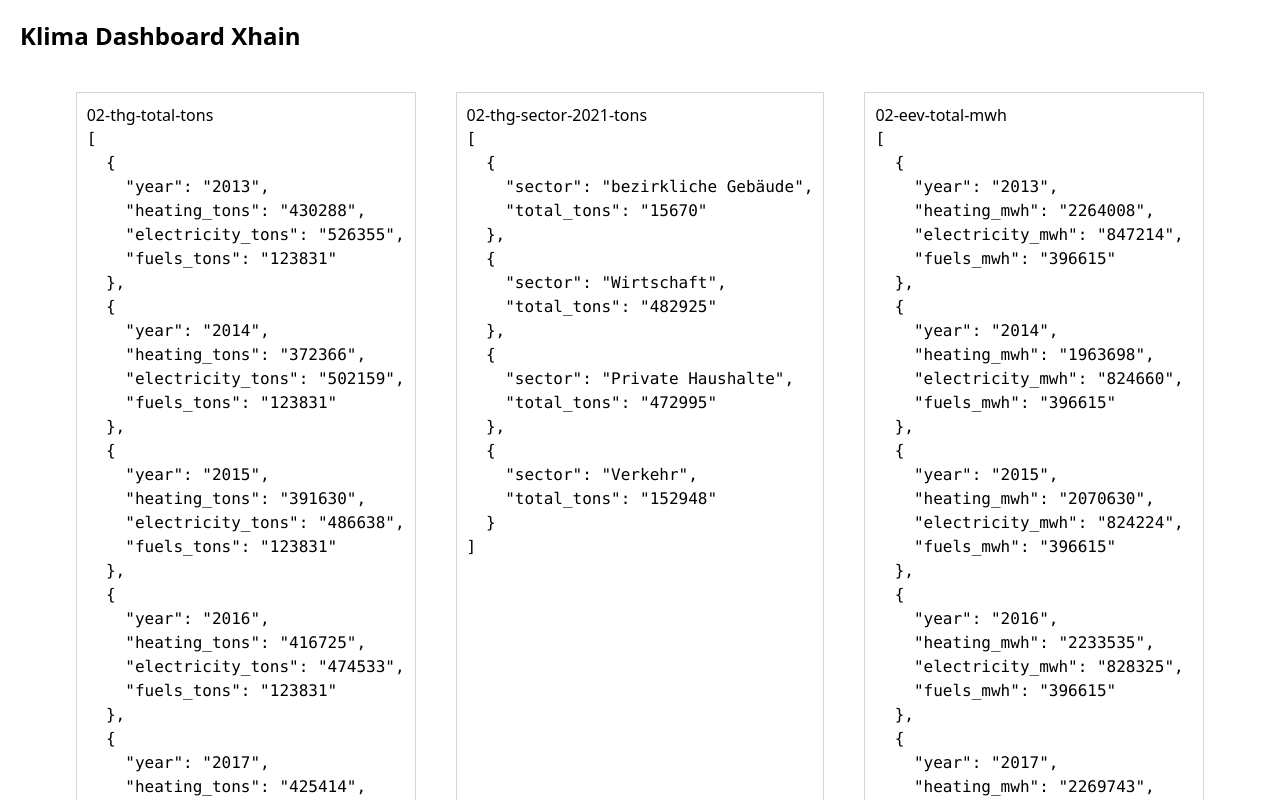
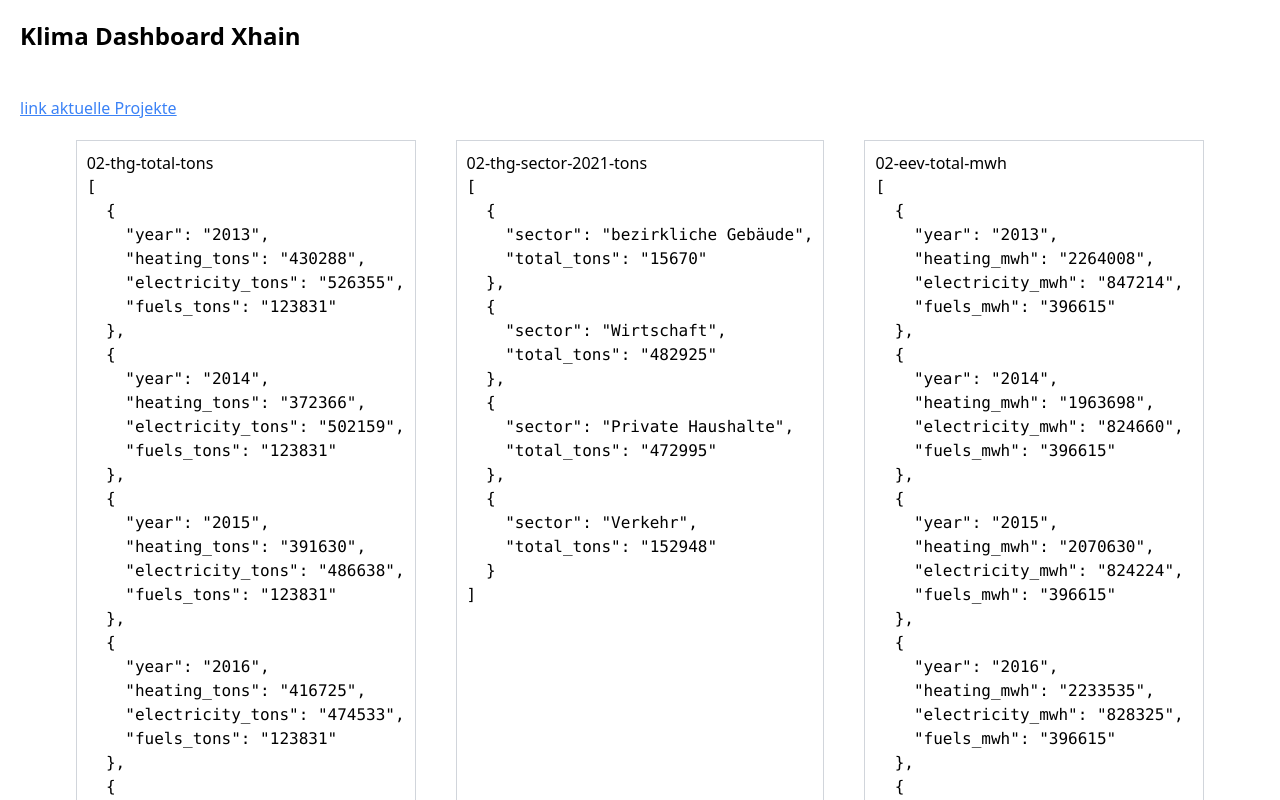
Before and after one commit to technologiestiftung/klima-dashboard-xhain, a React (Vite) app: page / in a window 1280 px wide. Shown: the top 800 px of the page. Built offline with nearby package versions, Linux system fonts and the light colour scheme.

Commit message:
feat: add routing and pages
Signed-off-by: Raphael Arce <raphael.arce@ts.berlin>

```diff
--- a/package.json
+++ b/package.json
@@ -19,6 +19,7 @@
 		"papaparse": "5.4.1",
 		"react": "18.3.1",
 		"react-dom": "18.3.1",
+		"react-router": "7.1.1",
 		"zustand": "5.0.2"
 	},
 	"devDependencies": {
--- a/src/App.tsx
+++ b/src/App.tsx
@@ -1,73 +1,31 @@
 import React from "react";
-import { useCsvStore } from "./store/useCsvStore";
-import DataCard from "./components/data-card";
+import { BrowserRouter, Routes, Route } from "react-router";
+import { routes } from "./routes/routes";
 
-const csvFiles = [
-	{ name: "02-thg-total-tons", path: "/data/02-thg-total-tons.csv" },
-	{
-		name: "02-thg-sector-2021-tons",
-		path: "/data/02-thg-sector-2021-tons.csv",
-	},
-	{
-		name: "02-eev-total-mwh",
-		path: "/data/02-eev-total-mwh.csv",
-	},
-	{
-		name: "02-eev-sector-2021-mwh",
-		path: "/data/02-eev-sector-2021-mwh.csv",
-	},
-	{
-		name: "02-heating-mix-2021",
-		path: "/data/02-heating-mix-2021.csv",
-	},
-	{
-		name: "02-modal-split-2018",
-		path: "/data/02-modal-split-2018.csv",
-	},
-	{
-		name: "02-traffic-2022-summarized",
-		path: "/data/02-traffic-2022-summarized.csv",
-	},
-	{
-		name: "02-traffic-2022",
-		path: "/data/02-traffic-2022.csv",
-	},
-	{
-		name: "03-reduction-path-scenario175-thg",
-		path: "/data/03-reduction-path-scenario175-thg.csv",
-	},
-	{
-		name: "03-rest-budget-thg-until-year",
-		path: "/data/03-rest-budget-thg-until-year.csv",
-	},
-	{
-		name: "03-trendscenario-thg-until2050",
-		path: "/data/03-trendscenario-thg-until2050.csv",
-	},
-	{
-		name: "04-hot-days",
-		path: "/data/04-hot-days.csv",
-	},
-	{
-		name: "04-medium-temperature",
-		path: "/data/04-medium-temperature.csv",
-	},
-];
-
-csvFiles.forEach((file) => {
-	useCsvStore.getState().loadCsv(file.name, file.path);
-});
+const pages: Record<string, { default: React.FC }> = import.meta.glob(
+	"./pages/**/*.tsx",
+	{ eager: true },
+);
 
 const App: React.FC = () => {
 	return (
-		<main>
-			<h1 className="text-2xl font-semibold p-5">Klima Dashboard Xhain</h1>
-			<div className="flex flex-wrap justify-center">
-				{csvFiles.map((file) => (
-					<DataCard key={file.name} fileName={file.name} title={file.name} />
-				))}
-			</div>
-		</main>
+		<BrowserRouter>
+			<Routes>
+				{routes.map(({ path, page }) => {
+					const Component = pages[page].default;
+					const isIndex = path === "/";
+
+					return (
+						<Route
+							key={path}
+							index={isIndex}
+							path={path}
+							element={<Component />}
+						/>
+					);
+				})}
+			</Routes>
+		</BrowserRouter>
 	);
 };
 
--- a/src/main.tsx
+++ b/src/main.tsx
@@ -1,6 +1,6 @@
 import { StrictMode } from "react";
 import { createRoot } from "react-dom/client";
-import App from "./App.tsx";
+import App from "./App";
 import "./index.css";
 
 function render() {
--- /dev/null
+++ b/src/pages/current-projects/index.tsx
@@ -0,0 +1,15 @@
+import { Link } from "react-router";
+
+export default function Index() {
+	return (
+		<main>
+			<h1 className="text-2xl font-semibold p-5">Aktuelle Projekte</h1>
+
+			<br />
+
+			<Link to="/" className="text-blue-500 underline p-5">
+				link home
+			</Link>
+		</main>
+	);
+}
--- /dev/null
+++ b/src/pages/index.tsx
@@ -0,0 +1,81 @@
+import DataCard from "../components/data-card";
+import { useCsvStore } from "../store/useCsvStore";
+import { Link } from "react-router";
+
+const csvFiles = [
+	{ name: "02-thg-total-tons", path: "/data/02-thg-total-tons.csv" },
+	{
+		name: "02-thg-sector-2021-tons",
+		path: "/data/02-thg-sector-2021-tons.csv",
+	},
+	{
+		name: "02-eev-total-mwh",
+		path: "/data/02-eev-total-mwh.csv",
+	},
+	{
+		name: "02-eev-sector-2021-mwh",
+		path: "/data/02-eev-sector-2021-mwh.csv",
+	},
+	{
+		name: "02-heating-mix-2021",
+		path: "/data/02-heating-mix-2021.csv",
+	},
+	{
+		name: "02-modal-split-2018",
+		path: "/data/02-modal-split-2018.csv",
+	},
+	{
+		name: "02-traffic-2022-summarized",
+		path: "/data/02-traffic-2022-summarized.csv",
+	},
+	{
+		name: "02-traffic-2022",
+		path: "/data/02-traffic-2022.csv",
+	},
+	{
+		name: "03-reduction-path-scenario175-thg",
+		path: "/data/03-reduction-path-scenario175-thg.csv",
+	},
+	{
+		name: "03-rest-budget-thg-until-year",
+		path: "/data/03-rest-budget-thg-until-year.csv",
+	},
+	{
+		name: "03-trendscenario-thg-until2050",
+		path: "/data/03-trendscenario-thg-until2050.csv",
+	},
+	{
+		name: "04-hot-days",
+		path: "/data/04-hot-days.csv",
+	},
+	{
+		name: "04-medium-temperature",
+		path: "/data/04-medium-temperature.csv",
+	},
+];
+
+csvFiles.forEach((file) => {
+	useCsvStore.getState().loadCsv(file.name, file.path);
+});
+
+export default function Index() {
+	return (
+		<main>
+			<h1 className="text-2xl font-semibold p-5">Klima Dashboard Xhain</h1>
+
+			<br />
+
+			<Link to="/current-projects/" className="text-blue-500 underline p-5">
+				link aktuelle Projekte
+			</Link>
+
+			<br />
+
+			<div className="flex flex-wrap justify-center">
+				{csvFiles.map((file) => (
+					<DataCard key={file.name} fileName={file.name} title={file.name} />
+				))}
+			</div>
+		</main>
+	);
+}
--- /dev/null
+++ b/src/routes/routes.ts
@@ -0,0 +1,22 @@
+export type Route = {
+	path: string;
+	page: string;
+};
+
+const baseRoutes: Route[] = [
+	{
+		path: "/",
+		page: "./pages/index.tsx",
+	},
+	{
+		path: "/current-projects/",
+		page: "./pages/current-projects/index.tsx",
+	},
+];
+
+const i18nRoutes: Route[] = baseRoutes.map(({ path, page }) => ({
+	path: `/en${path}`,
+	page,
+}));
+
+export const routes = [...baseRoutes, ...i18nRoutes];
```
Also changed, not shown: 1 other file (tests, documents, lock files or other folders).
